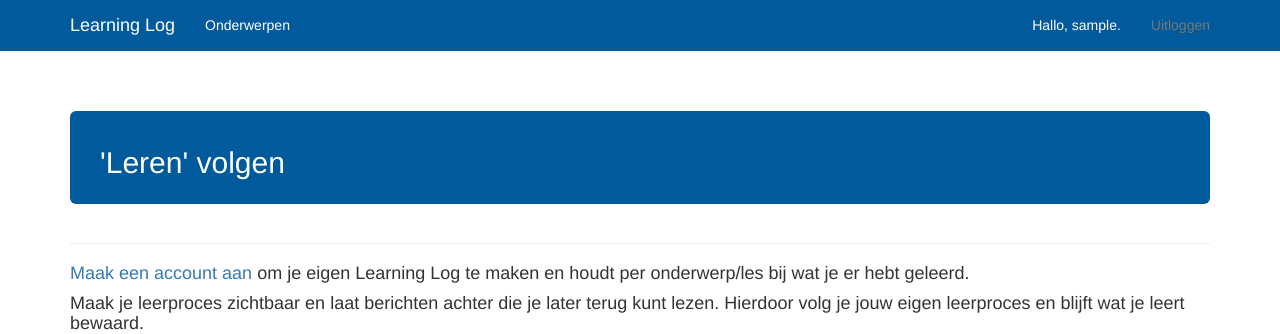
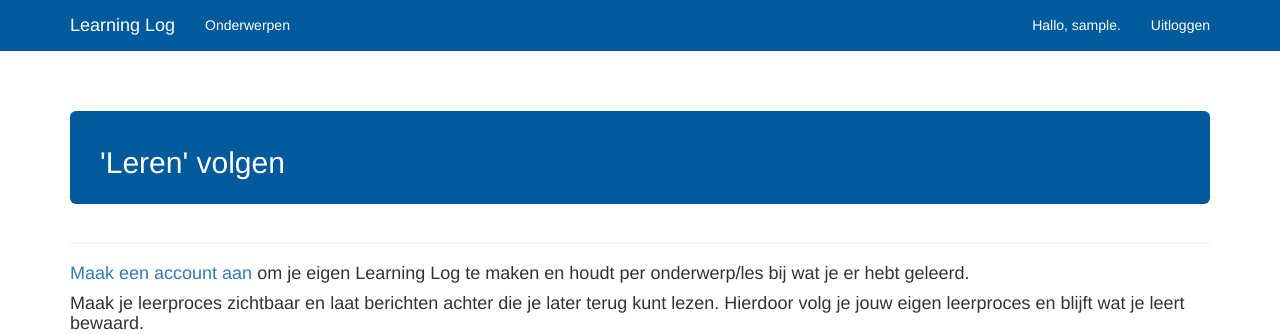
Before and after one commit to svdr555/learning_log, a Django app: page / in a window 1280 px wide. Shown: the top 334 px of the page. Run offline with Django 5.2, Linux system fonts and the light colour scheme; the visitor is signed in with stand-in values (Sample User, id 1); some libraries are stand-ins or nearby versions.

Commit message:
Laatste aanpassing opmaak: uitloggen = wit

```diff
--- a/learning_logs/templates/learning_logs/base.html
+++ b/learning_logs/templates/learning_logs/base.html
@@ -64,7 +64,7 @@
                       style="margin: 0;">
                 {% csrf_token %}
                 <button type="submit"
-                      style="background: none; border: none; padding: 15px; color: #777;">
+                      style="background: none; border: none; padding: 15px; color: white;">
                     Uitloggen
                   </button>
                 </form>
```
